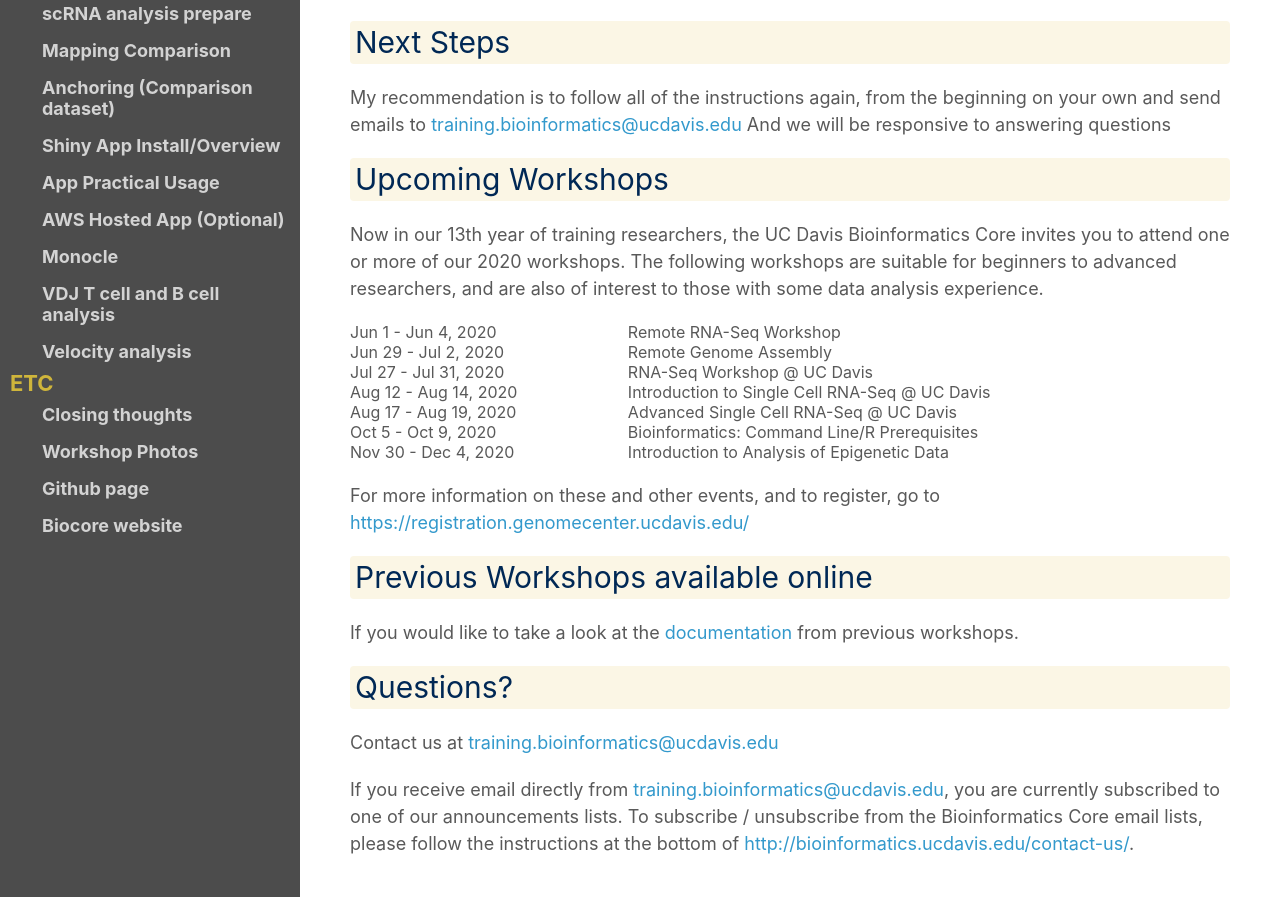
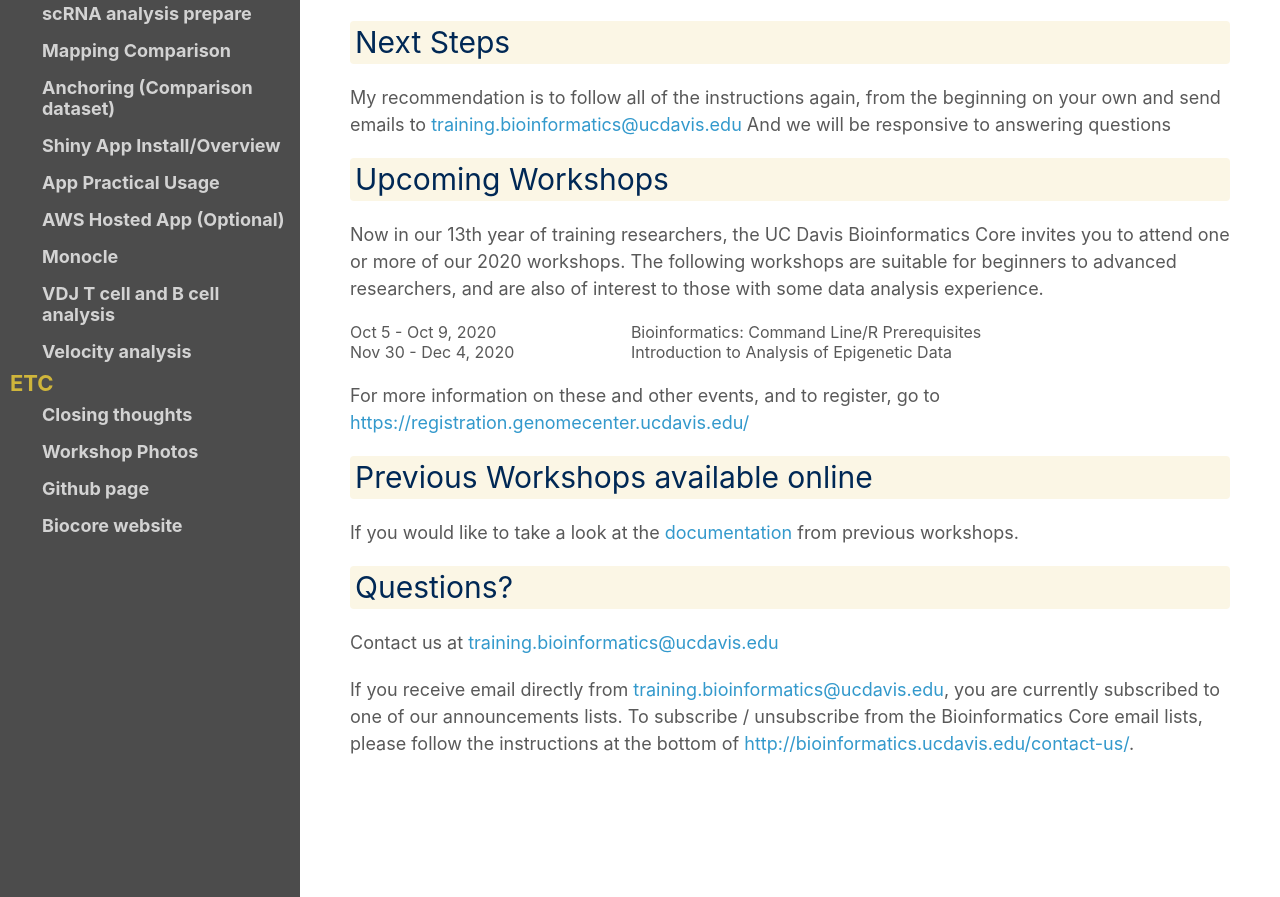
Before and after one commit to ucdavis-bioinformatics-training/2020-August-Advanced-scRNAseq, a Jekyll site: the page built from base/closing.md, in a window 1280 px wide. Shown: the part 1390-2287 px from the top of the page. Built offline with Jekyll 4.4.1, drawn with Linux system fonts in a browser that asks for light colours; our own code applies the rules of GitHub Pages for plain Markdown files.

Commit message:
update closing

```diff
--- a/base/closing.md
+++ b/base/closing.md
@@ -35,11 +35,6 @@ My recommendation is to follow all of the instructions again, from the beginning
 Now in our 13th year of training researchers, the UC Davis Bioinformatics Core invites you to attend one or more of our 2020 workshops. The following workshops are suitable for beginners to advanced researchers, and are also of interest to those with some data analysis experience.
 
 | :------------- |:-------------:|
-|Jun 1 - Jun 4, 2020 | Remote RNA-Seq Workshop |
-|Jun 29 - Jul 2, 2020 | Remote Genome Assembly |
-|Jul 27 - Jul 31, 2020 | RNA-Seq Workshop @ UC Davis |
-|Aug 12 - Aug 14, 2020 | Introduction to Single Cell RNA-Seq  @ UC Davis |
-|Aug 17 - Aug 19, 2020 | Advanced Single Cell RNA-Seq @ UC Davis |
 |Oct 5 - Oct 9, 2020 | Bioinformatics: Command Line/R Prerequisites |
 |Nov 30 - Dec 4, 2020 | Introduction to Analysis of Epigenetic Data |
 
```
